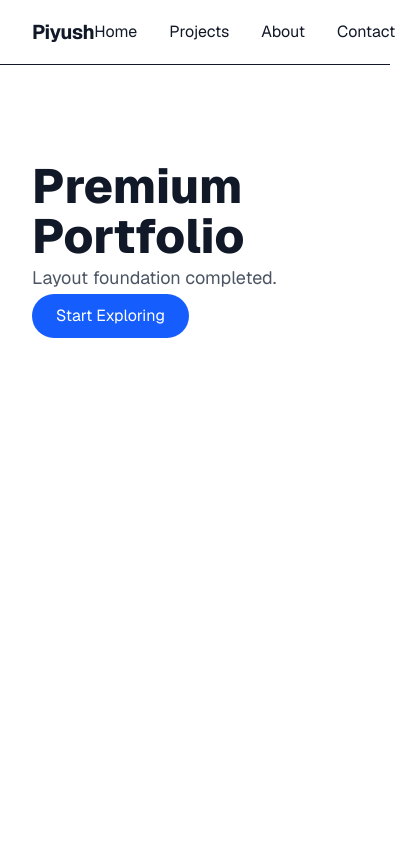
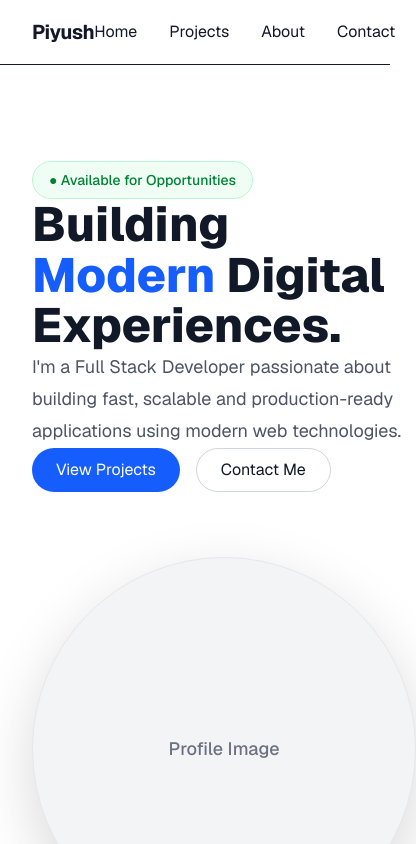
Before and after one commit to Piyushpg25/portfolio, a Next.js app in the folder apps/web/: page / in a window 390 px wide. Shown: the top 844 px of the page, 416 px wide, since content can reach past the window. Built offline with nearby package versions, Linux system fonts and the light colour scheme.

Commit message:
feat(home): implement responsive hero section

```diff
--- a/apps/web/app/page.tsx
+++ b/apps/web/app/page.tsx
@@ -1,26 +1,10 @@
 import { SiteLayout } from "@/components/common/site-layout";
-import { Button } from "@/components/ui/button";
-import { Container } from "@/components/ui/container";
-import { Section } from "@/components/ui/section";
+import { HeroSection } from "@/components/sections/home/hero-section";
 
 export default function HomePage() {
   return (
     <SiteLayout>
-      <Section>
-        <Container>
-          <h1 className="heading-xl mb-6">
-            Premium Portfolio
-          </h1>
-
-          <p className="text-lead mb-8">
-            Layout foundation completed.
-          </p>
-
-          <Button>
-            Start Exploring
-          </Button>
-        </Container>
-      </Section>
+      <HeroSection />
     </SiteLayout>
   );
 }
--- /dev/null
+++ b/apps/web/components/sections/home/hero-section.tsx
@@ -0,0 +1,51 @@
+import { Button } from "@/components/ui/button";
+import { Container } from "@/components/ui/container";
+import { Section } from "@/components/ui/section";
+
+export function HeroSection() {
+  return (
+    <Section>
+      <Container>
+        <div className="grid min-h-[calc(100vh-4rem)] items-center gap-16 lg:grid-cols-2">
+          {/* Left Content */}
+          <div>
+            <span className="mb-6 inline-flex rounded-full border border-green-200 bg-green-50 px-4 py-2 text-sm font-medium text-green-700">
+              ● Available for Opportunities
+            </span>
+
+            <h1 className="heading-xl mb-6">
+              Building
+              <span className="text-blue-600"> Modern </span>
+              Digital Experiences.
+            </h1>
+
+            <p className="text-lead mb-10 max-w-xl">
+              I&apos;m a Full Stack Developer passionate about building fast,
+              scalable and production-ready applications using modern web
+              technologies.
+            </p>
+
+            <div className="flex flex-wrap gap-4">
+              <Button>
+                View Projects
+              </Button>
+
+              <Button variant="outline">
+                Contact Me
+              </Button>
+            </div>
+          </div>
+
+          {/* Right Content */}
+          <div className="flex items-center justify-center">
+            <div className="flex h-96 w-96 items-center justify-center rounded-full border border-[var(--border)] bg-[var(--muted)] shadow-[var(--shadow-lg)]">
+              <span className="text-lg font-medium text-gray-500">
+                Profile Image
+              </span>
+            </div>
+          </div>
+        </div>
+      </Container>
+    </Section>
+  );
+}
```
